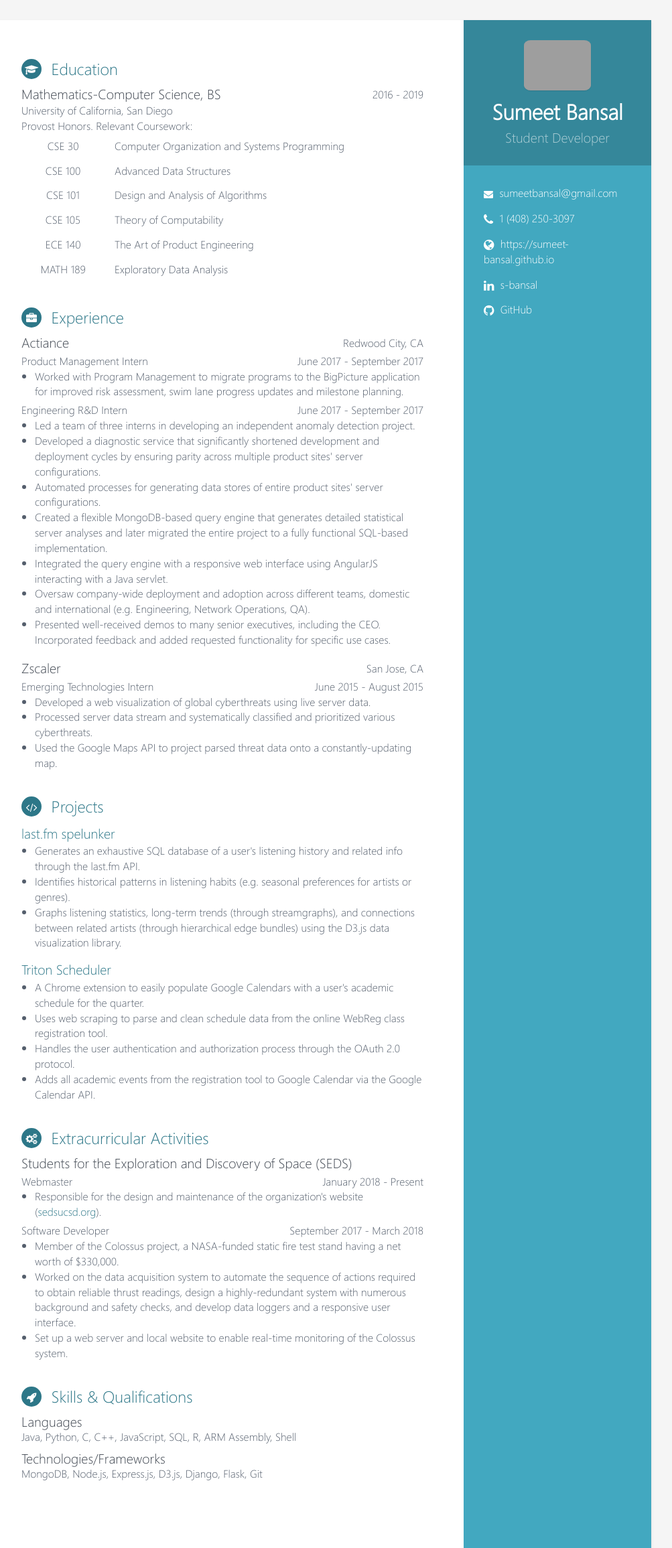
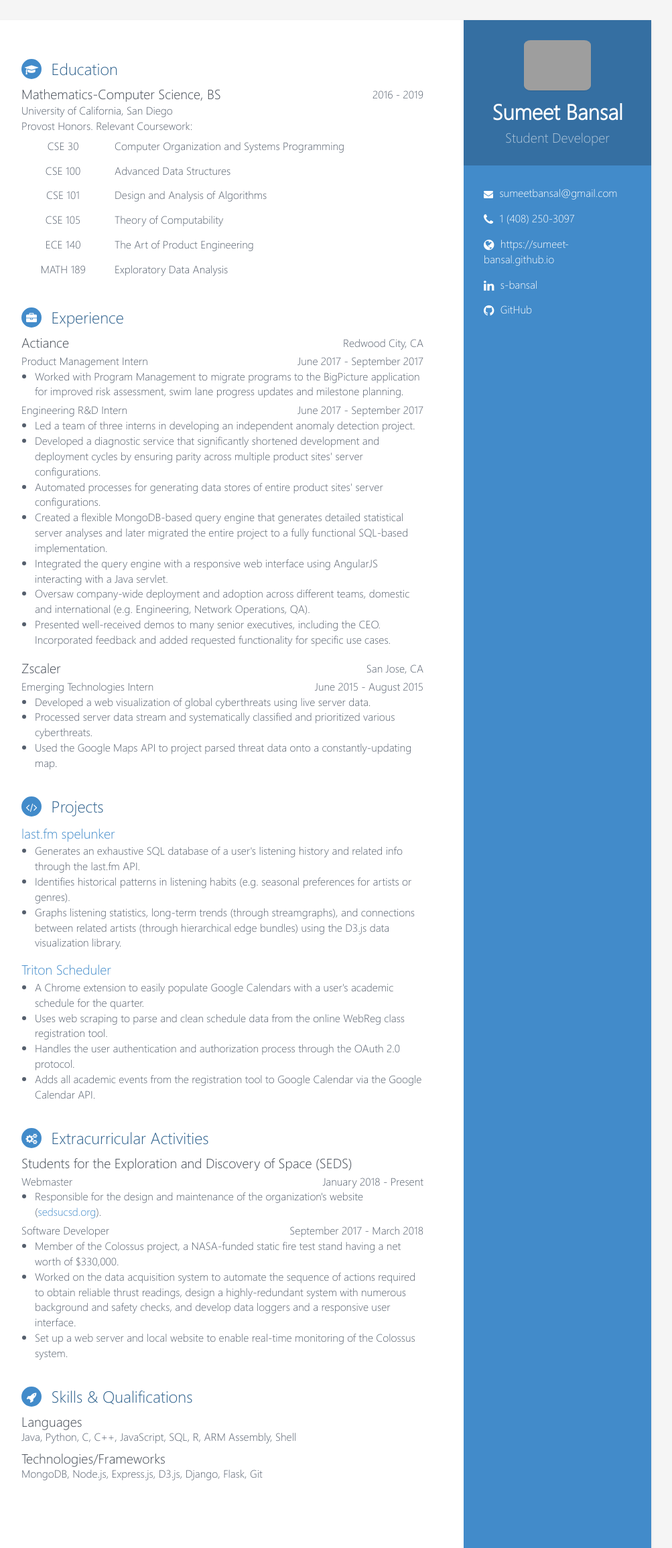
Before and after one commit to sumeet-bansal/sumeet-bansal.github.io, a Jekyll site: the page built from _pages/resume.md, in a window 1280 px wide. Shown: the whole page at 67% size, without its empty margins (168-1171 px from the left). Built offline with Jekyll 4.4.1, drawn with Linux system fonts in a browser that asks for light colours.

Commit message:
merged /resume into project structure

```diff
--- a/assets/css/resume.css
+++ b/assets/_sass/_resume.scss
@@ -7,9 +7,14 @@
  * Website: http://themes.3rdwavemedia.com/
 */
 /* ======= Base ======= */
+
+$lslate: #545e6c;
+$dslate: #3F4650;
+$origblue: #2d7788;
+
 body {
   font-family: "weblysleek_uilight", sans-serif;
-  color: #545E6C;
+  color: $lslate;
   background: #f5f5f5;
   font-size: 16px;
   padding: 30px;
@@ -25,7 +30,7 @@
   font-weight: 700;
 }
 a {
-  color: #2d7788;
+  color: $main;
   -webkit-transition: all 0.4s ease-in-out;
   -moz-transition: all 0.4s ease-in-out;
   -ms-transition: all 0.4s ease-in-out;
@@ -33,7 +38,7 @@
 }
 a:hover {
   text-decoration: underline;
-  color: #1a454f;
+  color: $main;
 }
 a:focus {
   text-decoration: none;
@@ -42,13 +47,13 @@
 a:active,
 a:focus,
 a:visited {
-  color: #2d7788;
+  color: $main;
 }
 p {
   line-height: 1.5;
 }
 .wrapper {
-  background: #42A8C0;
+  background: $main;
   max-width: 1000px;
   margin: 0 auto;
   position: relative;
@@ -57,22 +62,22 @@
   box-shadow: 0px 2px 4px rgba(0, 0, 0, 0.1);
 }
 .sidebar-wrapper {
-  background: #42A8C0;
+  background: $main;
   position: absolute;
   right: 0;
   width: 280px;
   height: 100%;
   min-height: 800px;
-  color: #fff;
+  color: $white;
 }
 .sidebar-wrapper a {
-  color: #fff;
+  color: $white;
 }
 .sidebar-wrapper .profile-container {
   padding: 30px;
   background: rgba(0, 0, 0, 0.2);
   text-align: center;
-  color: #fff;
+  color: $white;
 }
 .sidebar-wrapper .name {
   font-size: 32px;
@@ -93,7 +98,7 @@
 .sidebar-wrapper .profile-img {
   max-width: 100px;
   margin-bottom: 15px;
-  border: 0px solid #fff;
+  border: 0px solid $white;
   border-radius: 10%;
   box-shadow: 0 1px 1px rgba(0, 0, 0, 0.1);
 }
@@ -143,7 +148,7 @@
   margin-bottom: 0;
 }
 .main-wrapper {
-  background: #ffffff;
+  background: $white;
   padding: 60px;
   padding-right: 340px;
 }
@@ -154,7 +159,7 @@
 .main-wrapper .section-title {
   font-size: 24px;
   font-weight: 500;
-  color: #2d7788;
+  color: $darkmain;
   position: relative;
   margin-top: 0;
   margin-bottom: 10px;
@@ -166,7 +171,7 @@
   height: 30px;
   margin-right: 8px;
   display: inline-block;
-  color: #ffffff;
+  color: $white;
   -webkit-border-radius: 50%;
   -moz-border-radius: 50%;
   -ms-border-radius: 50%;
@@ -175,7 +180,7 @@
   -moz-background-clip: padding;
   -webkit-background-clip: padding-box;
   background-clip: padding-box;
-  background: #2d7788;
+  background: $main;
   text-align: center;
   padding-top: 8px;
   font-size: 16px;
@@ -226,7 +231,7 @@
 .main-wrapper .company,
 .main-wrapper .project-title,
 .main-wrapper .skillset h3 {
-  color: #3F4650;
+  color: $dslate;
   font-size: 20px;
   margin-top: 0;
   margin-bottom: 0;
--- a/assets/_sass/_variables.scss
+++ b/assets/_sass/_variables.scss
@@ -5,14 +5,15 @@
 $green: #72cc96;
 
 $red: #ee5f5b;
-$blue: #19b5fe;
+$blue: #428bca;
 $yellow: #f89406;
 $aqua: #7fdbff;
 
 $purple: #9966ff;
-$darkblue: #428bca;
+$darkblue: #2e618d;
 
-$main: $darkblue;
+$main: $blue;
+$darkmain: $darkblue;
 $secondary: $purple;
 
 $base-font: "weblysleek_uilight", sans-serif;
--- /dev/null
+++ b/assets/css/resume.scss
@@ -0,0 +1,6 @@
+---
+sitemap: false
+---
+
+@import "variables";
+@import "resume";
```
Also changed, not shown: README.md.
